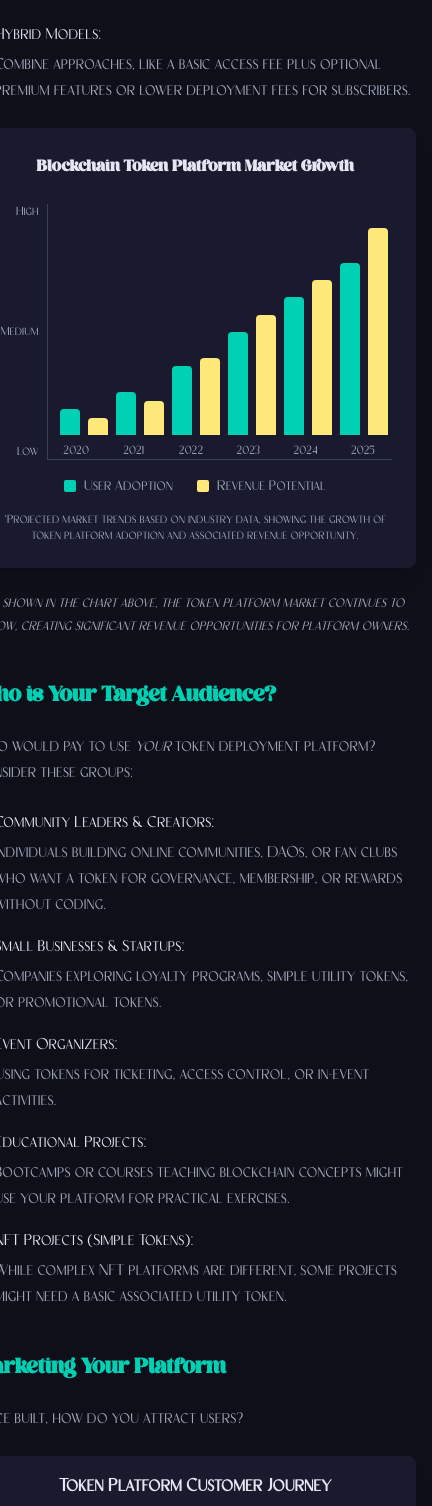
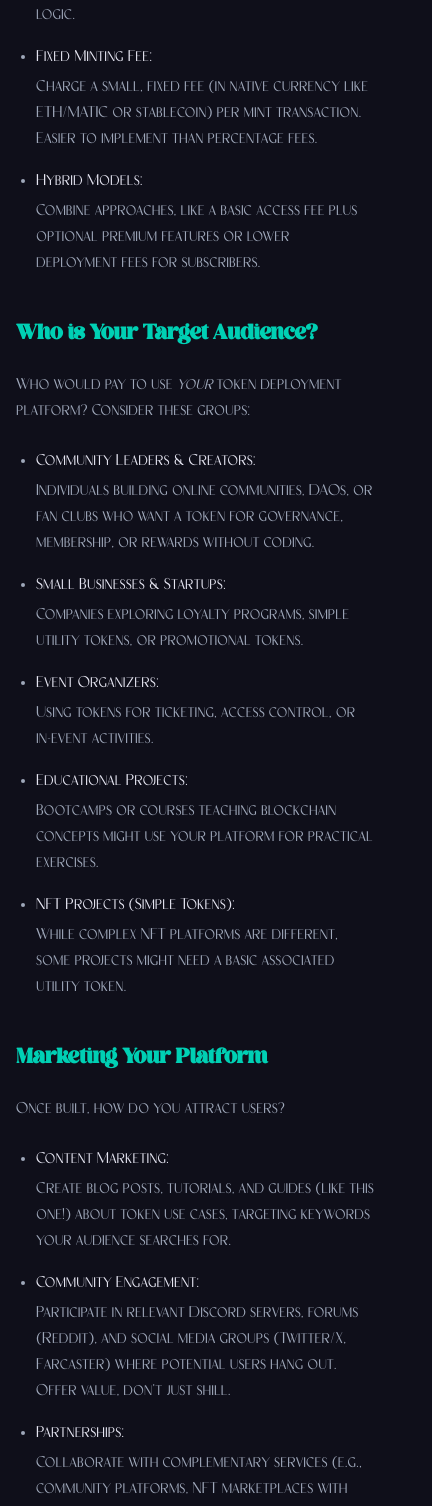
Before and after one commit to Gcavazo1/Quicktoken-Landing-Blog, a Next.js app: page / in a window 390 px wide. Shown: the part 7008-8514 px from the top of the page, 432 px wide, since content can reach past the window. Built offline with nearby package versions, Linux system fonts and the light colour scheme.

Commit message:
Deployment build:Adjust layout for mobile viewing

```diff
--- a/app/components/sections/BlogContentSectionPart2.tsx
+++ b/app/components/sections/BlogContentSectionPart2.tsx
@@ -42,10 +42,13 @@ const BlogContentSectionPart2 = () => {
               </li>
             </ul>
 
-            <TrendDiagram />
+            {/* Temporarily comment out TrendDiagram for testing */}
+            {/* <div className="my-12">
+              <TrendDiagram />
+            </div>
             <p className="text-textMuted text-center italic text-sm leading-relaxed">
               As shown in the chart above, the token platform market continues to grow, creating significant revenue opportunities for platform owners.
-            </p>
+            </p> */}
 
             <h3 className="text-2xl text-primary font-title font-semibold pt-4">
               Who is Your Target Audience?
@@ -83,10 +86,13 @@ const BlogContentSectionPart2 = () => {
               Once built, how do you attract users?
             </p>
 
-            <SalesFunnel />
+            {/* Temporarily comment out SalesFunnel for testing */}
+            {/* <div className="my-8">
+              <SalesFunnel />
+            </div>
             <p className="text-textMuted text-center italic text-sm leading-relaxed mb-6">
               Understanding the customer journey helps you target your marketing efforts at each stage of the funnel.
-            </p>
+            </p> */}
 
              <ul className="list-disc space-y-4 pl-5 text-textMuted leading-relaxed">
               <li>
```
